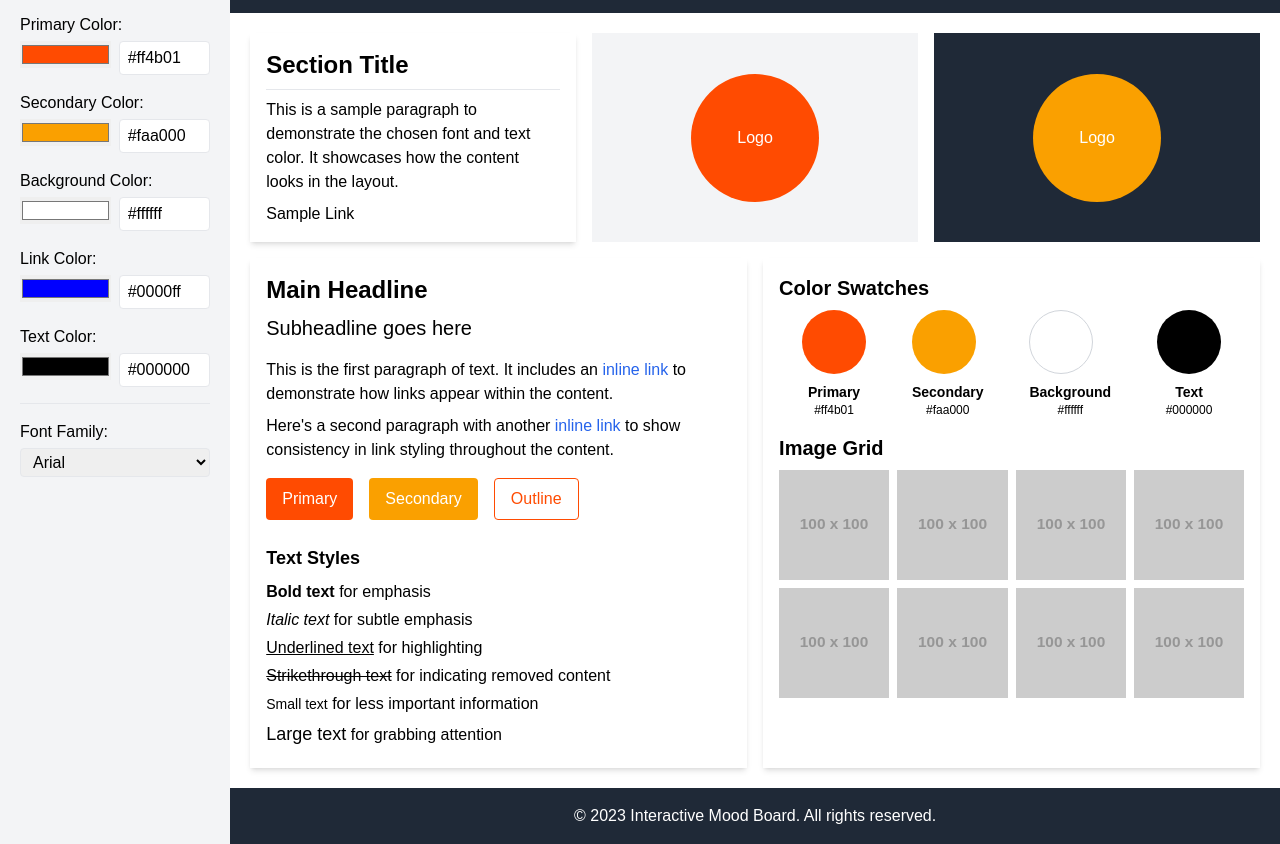
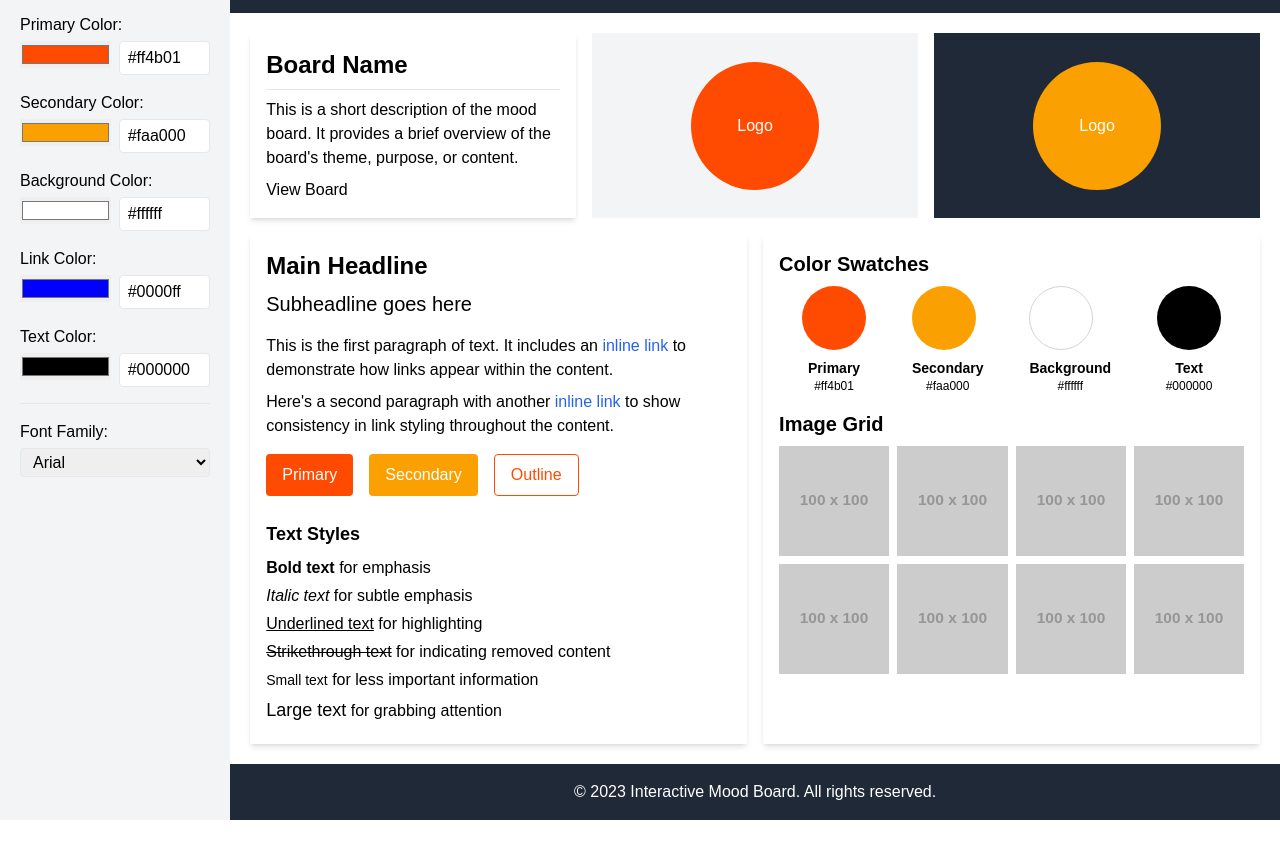
Before and after one commit to vweaver/Interactive-Mood-Board, a plain HTML site: page index.html in a window 1280 px wide. Shown: the part 51-895 px from the top of the page. After the commit the page ends 871 px from the top, so only its background shows below. Drawn offline with nearby package versions, Linux system fonts and the light colour scheme; placeholder pictures from the web are drawn by us.

Commit message:
Changed the section title to "Board Name", updated the paragraph to be a short description of the board, and updated the link text and placeholder URL.

```diff
--- a/index.html
+++ b/index.html
@@ -66,10 +66,10 @@
                 <div class="container mx-auto max-w-6xl">
                     <div class="grid grid-cols-3 gap-4 mb-4">
                         <div class="bg-white p-4 shadow-md">
-                            <h2 class="text-2xl font-bold mb-2">Section Title</h2>
+                            <h2 class="text-2xl font-bold mb-2">Board Name</h2>
                             <hr class="mb-2">
-                            <p id="sample-text" class="mb-2">This is a sample paragraph to demonstrate the chosen font and text color. It showcases how the content looks in the layout.</p>
-                            <a href="#" id="sample-link" class="inline-block">Sample Link</a>
+                            <p id="sample-text" class="mb-2">This is a short description of the mood board. It provides a brief overview of the board's theme, purpose, or content.</p>
+                            <a href="#board-link" id="sample-link" class="inline-block">View Board</a>
                         </div>
                         <div class="bg-gray-100 p-4 flex items-center justify-center">
                             <div id="primary-color-sample" class="w-32 h-32 rounded-full flex items-center justify-center text-white">Logo</div>
```
